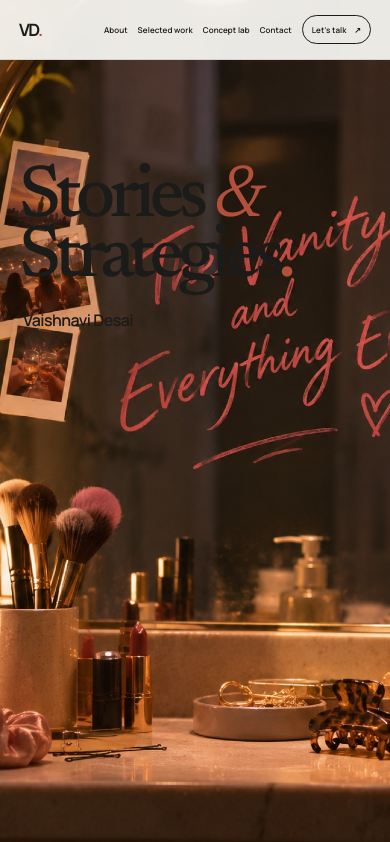
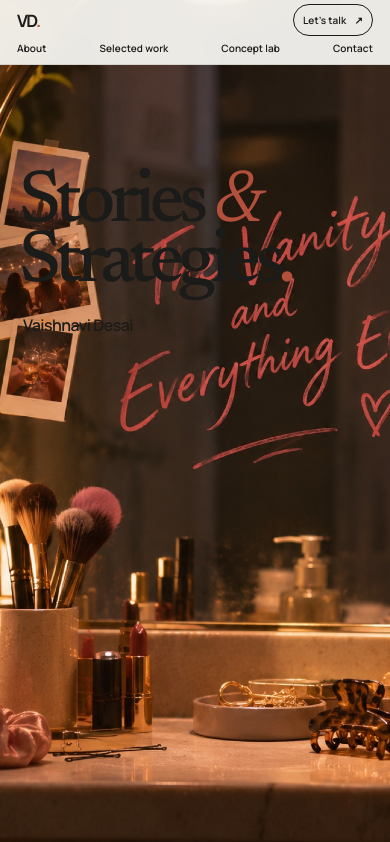
Before and after one commit to vaishnaviforwork/-Users-vaishnavi-Desktop-vaishnavi-portfolio, a Next.js app: page / in a window 390 px wide. Shown: the top 842 px of the page. Built offline with nearby package versions, Linux system fonts and the light colour scheme.

Commit message:
Improve portfolio readability on laptop and mobile

```diff
--- a/src/app/portfolio.module.css
+++ b/src/app/portfolio.module.css
@@ -236,3 +236,69 @@
   .previewMark { right: 6px; bottom: 6px; font-size: 6px; }
 }
 @media (prefers-reduced-motion: reduce) { .site *, .site *::before, .site *::after { scroll-behavior: auto !important; transition: none !important; } }
+
+/* Reading-size refinements for laptop and mobile screens. */
+@media (min-width: 621px) {
+  .site { font-size: 16px; }
+  .header nav a, .talk { font-size: 13px; }
+  .label, .sectionHeading > span, .conceptNumber { font-size: 10px; }
+  .sectionHeading h2 { font-size: 12px; }
+  .heroFoot { font-size: 12px; }
+  .imageNote { font-size: 9px; }
+  .aboutIntro p, .workLead p, .labLead p, .approachLead p { font-size: 15px; }
+  .projectMeta { font-size: 9px; }
+  .disclosure summary { font-size: 13px; }
+  .episodes strong { font-size: 19px; }
+  .episodes em { font-size: 14px; }
+  .episodes p, .developmentIntro, .development { font-size: 13px; }
+  .writingText small { font-size: 11px; }
+  .brandRow p { font-size: 12px; }
+  .conceptBody > p:not(.label), .conceptBody .disclosure > p { font-size: 13px; }
+  .principles li > span { font-size: 9px; }
+  .principles p { font-size: 12px; }
+  .metric span { font-size: 9px; }
+  .contactBody p, .contactBody a { font-size: 13px; }
+}
+
+@media (max-width: 620px) {
+  .header {
+    height: auto;
+    min-height: 64px;
+    display: grid;
+    grid-template-columns: 1fr auto;
+    grid-template-rows: 24px 18px;
+    gap: 7px 0;
+    padding: 8px 17px 7px;
+  }
+  .logo { grid-column: 1; grid-row: 1; }
+  .talk { grid-column: 2; grid-row: 1; font-size: 10px; }
+  .header nav {
+    grid-column: 1 / -1;
+    grid-row: 2;
+    width: 100%;
+    justify-content: space-between;
+    gap: 8px;
+  }
+  .header nav a { font-size: 10px; white-space: nowrap; }
+  .sectionHeading { scroll-margin-top: 78px; }
+  .label { font-size: 9px; }
+  .sectionHeading > span { font-size: 9px; }
+  .sectionHeading h2 { font-size: 10px; }
+  .heroFoot { font-size: 10px; }
+  .imageNote { font-size: 8px; }
+  .aboutIntro p, .workLead p, .labLead p, .approachLead p { font-size: 14px; line-height: 1.75; }
+  .podcast { grid-template-columns: 78px minmax(0, 1fr); gap: 12px; }
+  .projectMeta { font-size: 7.5px; letter-spacing: .04em; }
+  .disclosure summary { font-size: 11px; }
+  .episodes strong { font-size: 16px; }
+  .episodes em { font-size: 12px; }
+  .episodes p, .developmentIntro, .development { font-size: 11px; line-height: 1.65; }
+  .writingText small { font-size: 9px; }
+  .brandRow p { font-size: 10px; line-height: 1.6; }
+  .conceptBody > p:not(.label), .conceptBody .disclosure > p { font-size: 12px; line-height: 1.7; }
+  .principles li > span { font-size: 8px; }
+  .principles p { font-size: 11px; line-height: 1.6; }
+  .metric span { font-size: 8px; }
+  .contactBody p, .contactBody a { font-size: 12px; }
+  .footer { font-size: 7px; }
+}
```
